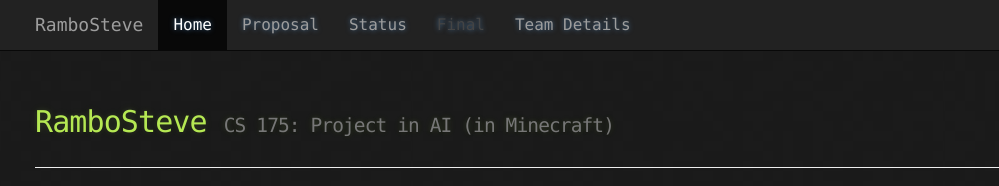
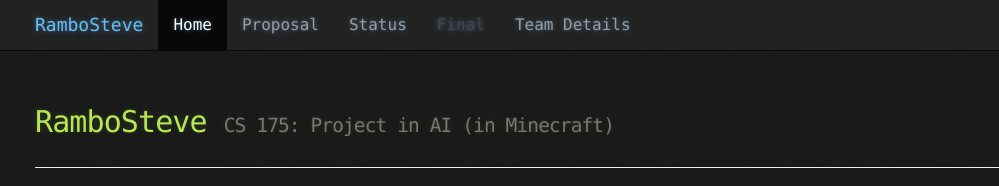
Before and after one commit to rlee97/RamboSteve, a Jekyll site: the page built from docs/index.md, in a window 1280 px wide. Shown: the top 186 px of the page, without its empty margins (120-1119 px from the left). Built offline with Jekyll 4.4.1, drawn with Linux system fonts in a browser that asks for light colours.

Commit message:
Added anchor link to RamboSteve header in navbar

```diff
--- a/docs/_layouts/default.html
+++ b/docs/_layouts/default.html
@@ -57,7 +57,7 @@
             <span class="icon-bar"></span>
             <span class="icon-bar"></span>
           </button>
-          <span class="navbar-brand" style="pointer-events:none;">{{ site.title }}</span>
+          <span class="navbar-brand" style="pointer-events:none;"><a href="index.html">{{ site.title }}</a></span>
         </div>
         <div id="navbar" class="collapse navbar-collapse">
           <ul class="nav navbar-nav">
```
